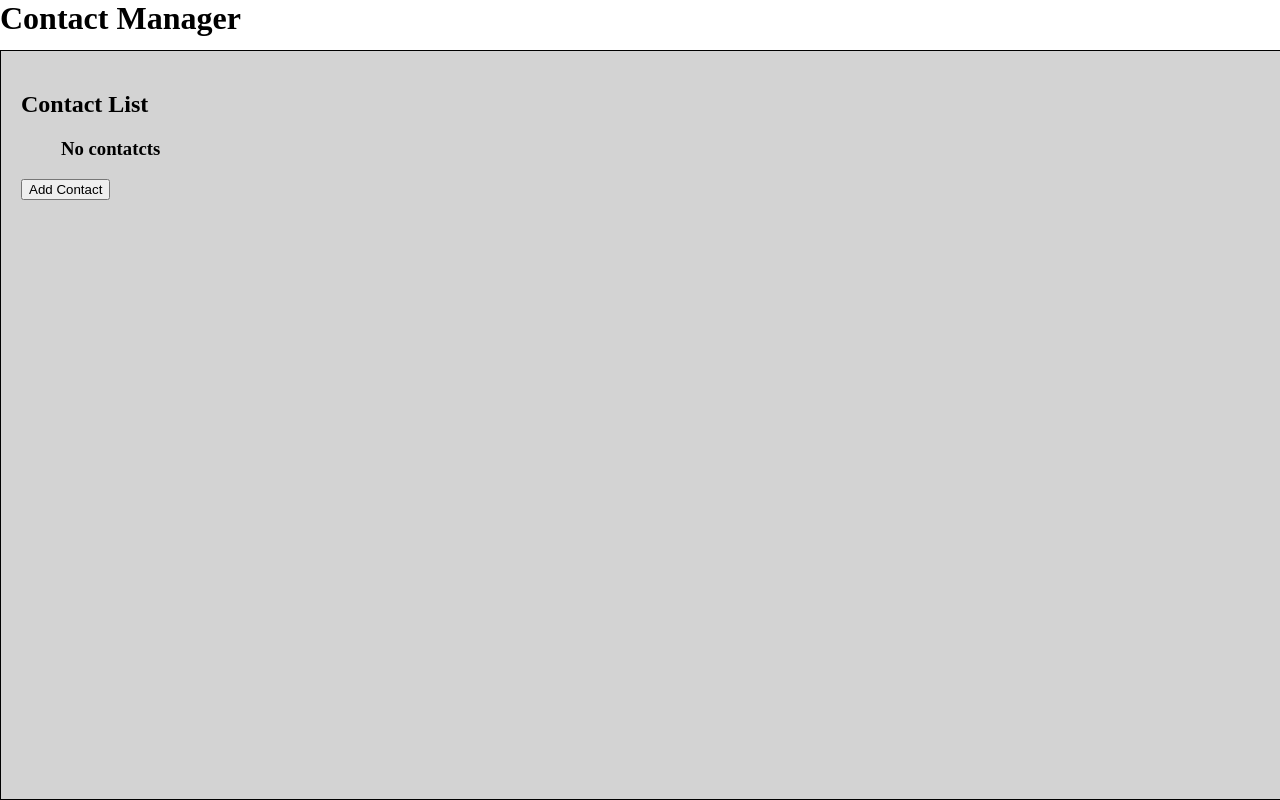
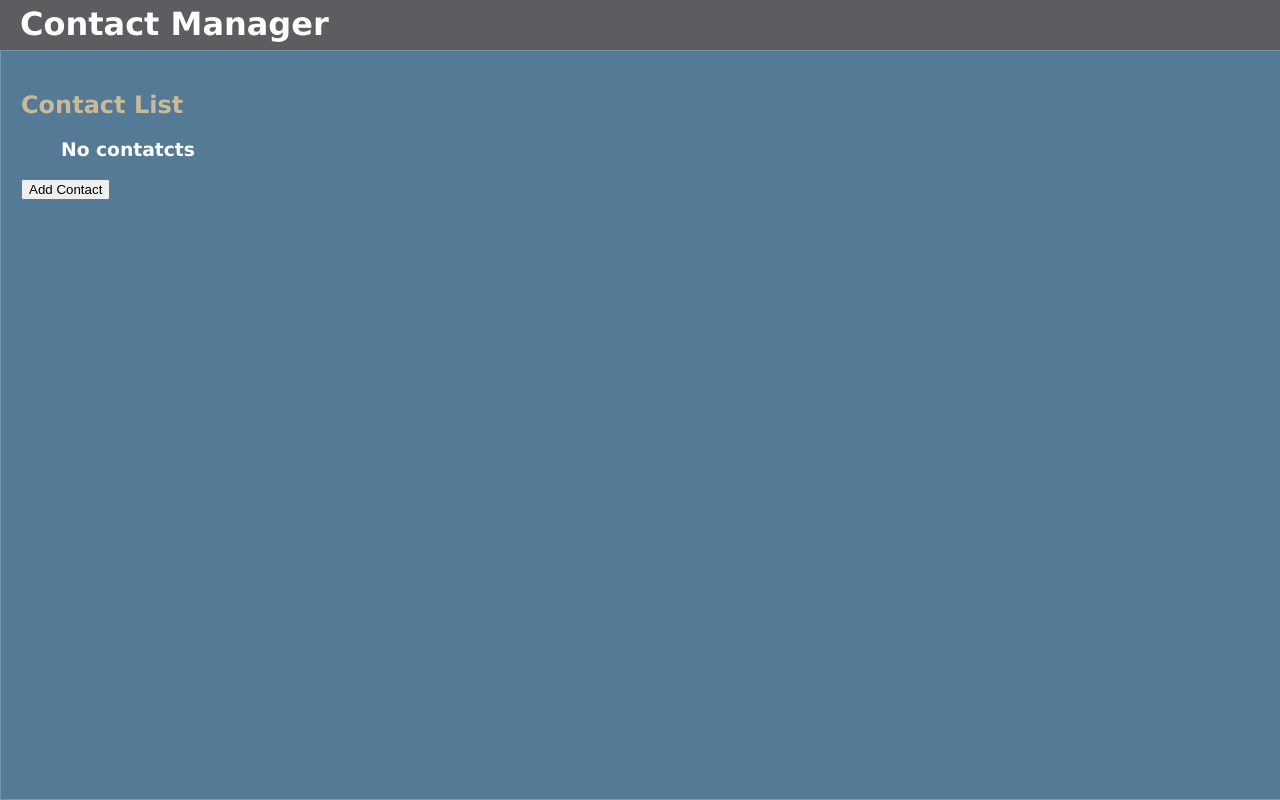
Before and after one commit to disensee/school-js-project-contact-manager., a plain HTML site: page index.html in a window 1280 px wide. Shown: the top 800 px of the page. Drawn offline with Linux system fonts and the light colour scheme.

Commit message:
Updated color scheme

```diff
--- a/css/styles.css
+++ b/css/styles.css
@@ -2,12 +2,31 @@
 	overflow: auto;
 }
 
+.header{
+	background-color: #5D5C61;
+	color: #FFFFFF;
+	font-family: Verdana, sans-serif;
+	padding-left: 20px;
+	padding-top: 5px;
+}
+
+
 #contact-list-container,#contact-details-container,#contact-form-container{
 	float:left;
-	background-color: lightgray;
-	border: 1px solid black;
+	font-family: Verdana, sans-serif;
+	color: white;
+	background-color: #557A95;
+	border: 1px solid #7395AE;
 	margin:20px;
 	padding:20px;
+}
+
+h2{
+	color: #c9ba99;
+}
+
+#lblContactName{
+	color: #FFFFFF;
 }
 
 #contact-list-container{
--- a/index.html
+++ b/index.html
@@ -9,7 +9,9 @@
 	<script type="text/javascript" src="js/main.js"></script>
 </head>
 <body>
-	<h1>Contact Manager</h1>
+	<div class=header>
+		<h1>Contact Manager</h1>
+	</div>
 	<div id="contact-app">
 		<div id="contact-list-container">
 			<h2>Contact List</h2>
```
